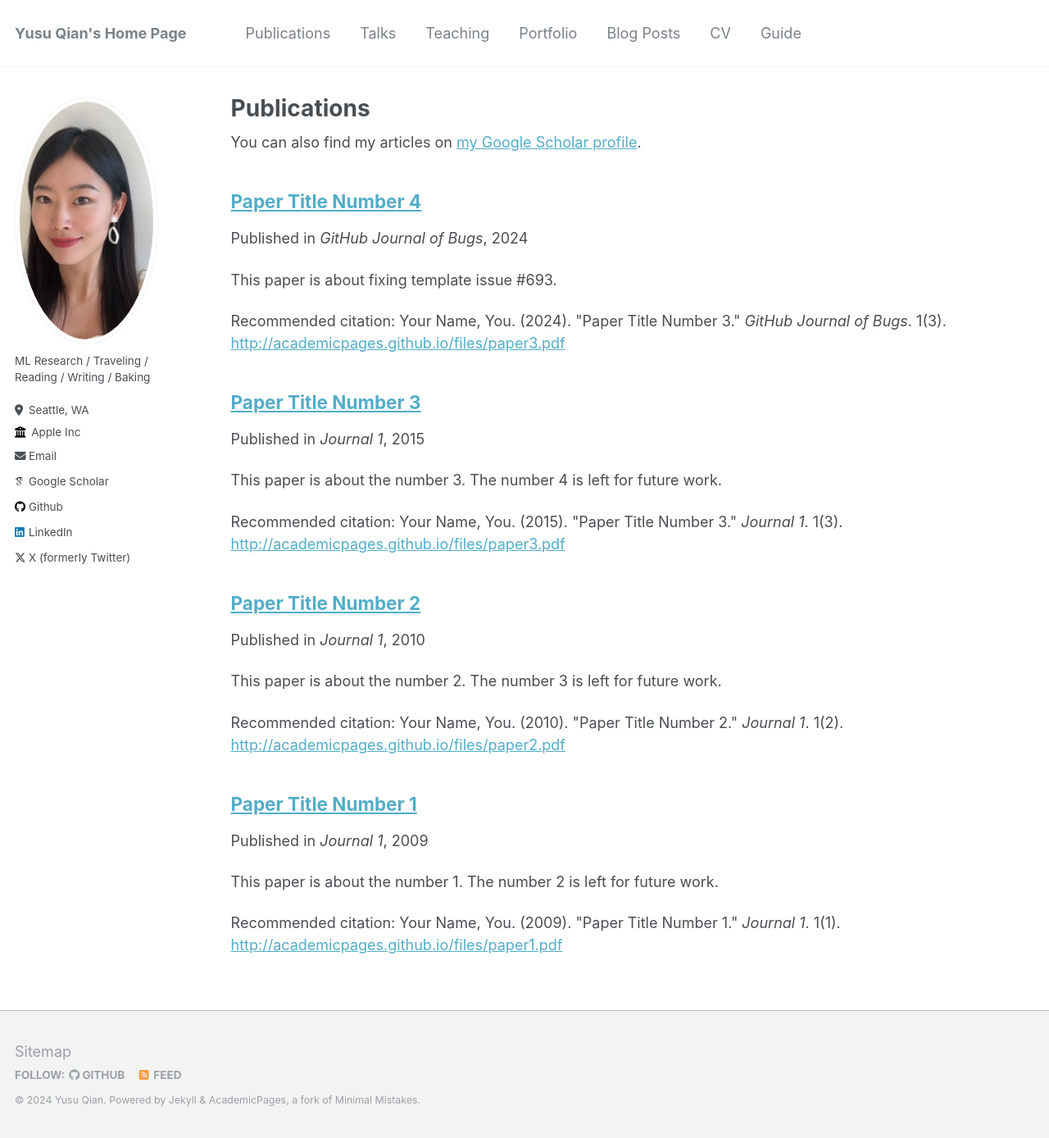
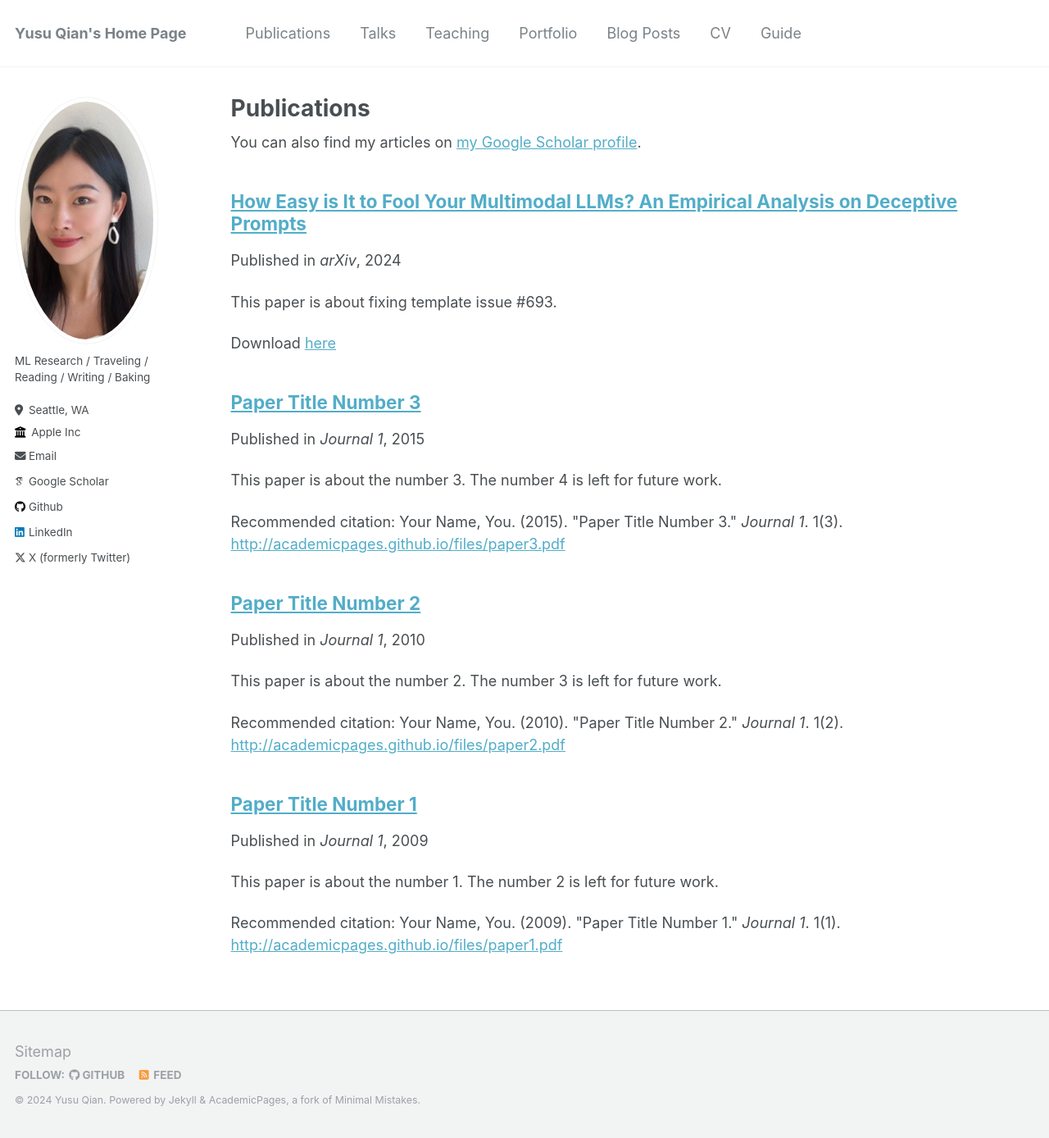
Before and after one commit to sueqian6/sueqian6.github.io, a Jekyll site: the page built from _pages/publications.md, in a window 1280 px wide and 1388 px high. Shown: the whole window at 82% size. Built offline with Jekyll 4.4.1, drawn with Linux system fonts in a browser that asks for light colours; some web fonts are replaced.

Commit message:
Update 2024-02-17-paper-title-number-4.md

```diff
--- a/_publications/2024-02-17-paper-title-number-4.md
+++ b/_publications/2024-02-17-paper-title-number-4.md
@@ -1,12 +1,10 @@
 ---
-title: "Paper Title Number 4"
-collection: publications
-permalink: /publication/2024-02-17-paper-title-number-4
+title: "How Easy is It to Fool Your Multimodal LLMs? An Empirical Analysis on Deceptive Prompts"
+permalink: https://arxiv.org/pdf/2402.13220.pdf
 excerpt: 'This paper is about fixing template issue #693.'
-date: 2024-02-17
-venue: 'GitHub Journal of Bugs'
-paperurl: 'http://academicpages.github.io/files/paper3.pdf'
-citation: 'Your Name, You. (2024). &quot;Paper Title Number 3.&quot; <i>GitHub Journal of Bugs</i>. 1(3).'
+date: 2024-02-20
+venue: 'arXiv'
+paperurl: '[http://academicpages.github.io/files/paper3.pdf](https://arxiv.org/pdf/2402.13220.pdf)'
 ---
 
 The contents above will be part of a list of publications, if the user clicks the link for the publication than the contents of section will be rendered as a full page, allowing you to provide more information about the paper for the reader. When publications are displayed as a single page, the contents of the above "citation" field will automatically be included below this section in a smaller font.
```
